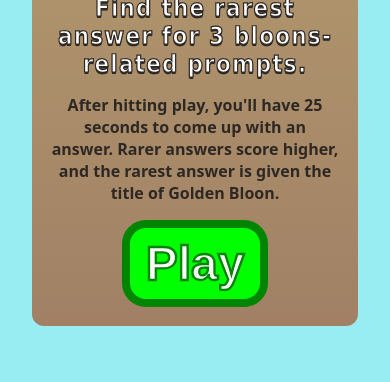
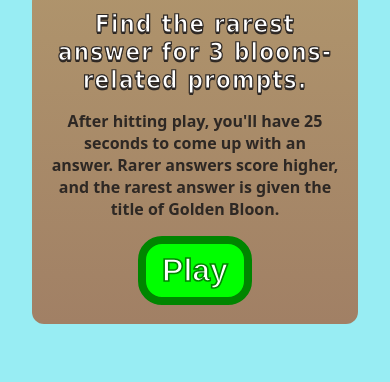
Before and after one commit to emeryllium/emeryllium.github.io, a plain HTML site: page the-golden-bloon/index.html in a window 390 px wide. Shown: the part 462-844 px from the top of the page. Drawn offline with Linux system fonts and the light colour scheme.

Commit message:
fix mobile

```diff
--- a/the-golden-bloon/web.css
+++ b/the-golden-bloon/web.css
@@ -32,6 +32,7 @@ h1, h2, h3 {
     color: var(--text);
     font-family: Tahoma, sans-serif;
     text-shadow: 0 0.075em var(--text-outline);
+    overflow-wrap: anywhere;
     -webkit-text-stroke: 0.05em;
     -webkit-text-stroke-color: var(--text-outline);
 }
@@ -90,7 +91,9 @@ hr {
 }
 
 .panel {
+    max-width: 90vw;
     max-height: 90vh;
+    box-sizing: border-box;
     padding: clamp(16px, 5vw, 40px);
     overflow: hidden;
     background-image: linear-gradient(to bottom, var(--panel-top), var(--panel-bottom));
@@ -112,7 +115,7 @@ hr {
 .btn {
     background: var(--btn);
     color: var(--text);
-    font-size: 3.0rem;
+    font-size: clamp(2rem, 8vw, 3.5rem);
     border-style: solid;
     border-width: 8px;
     border-color: var(--btn-outline);
```
